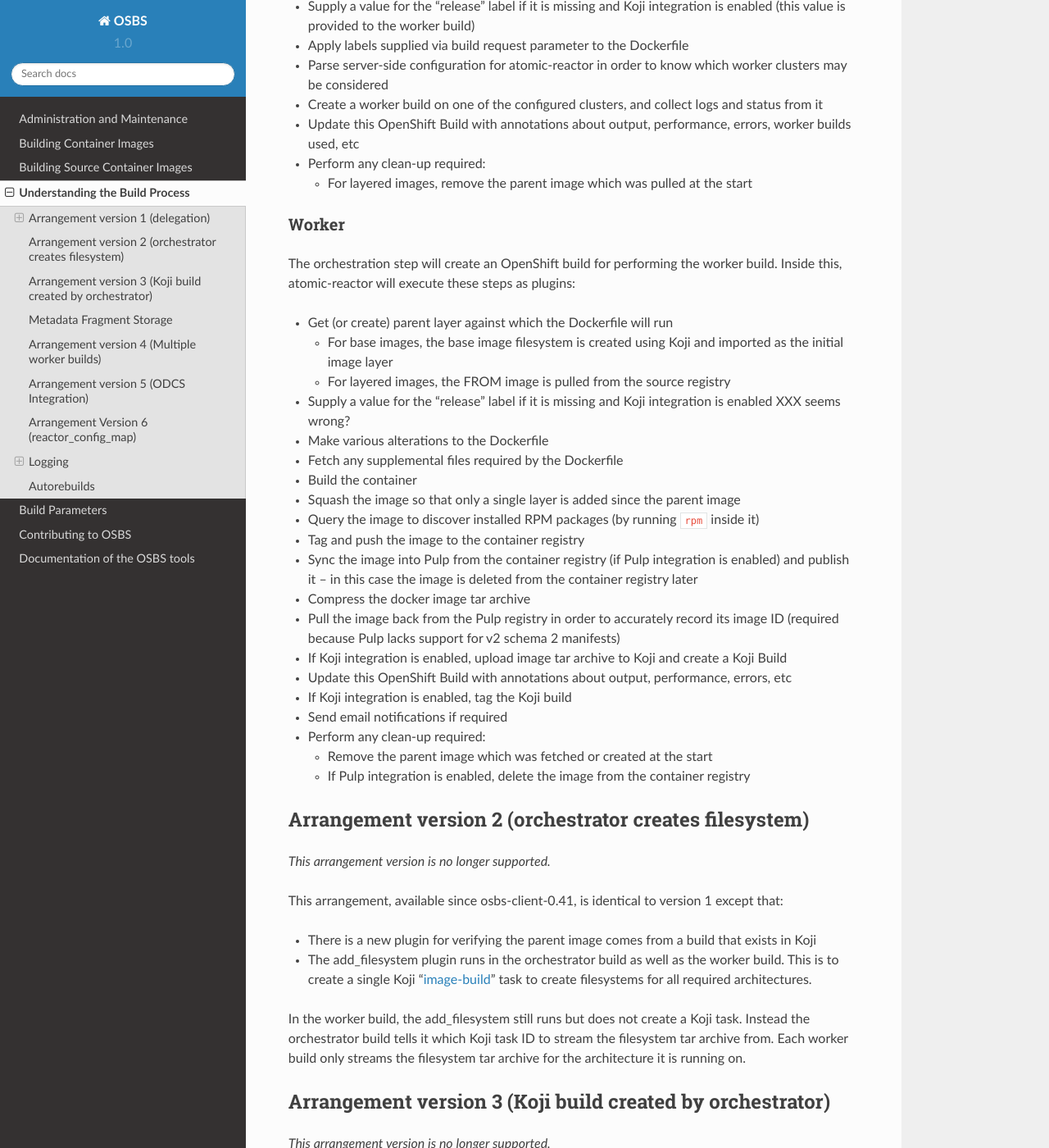
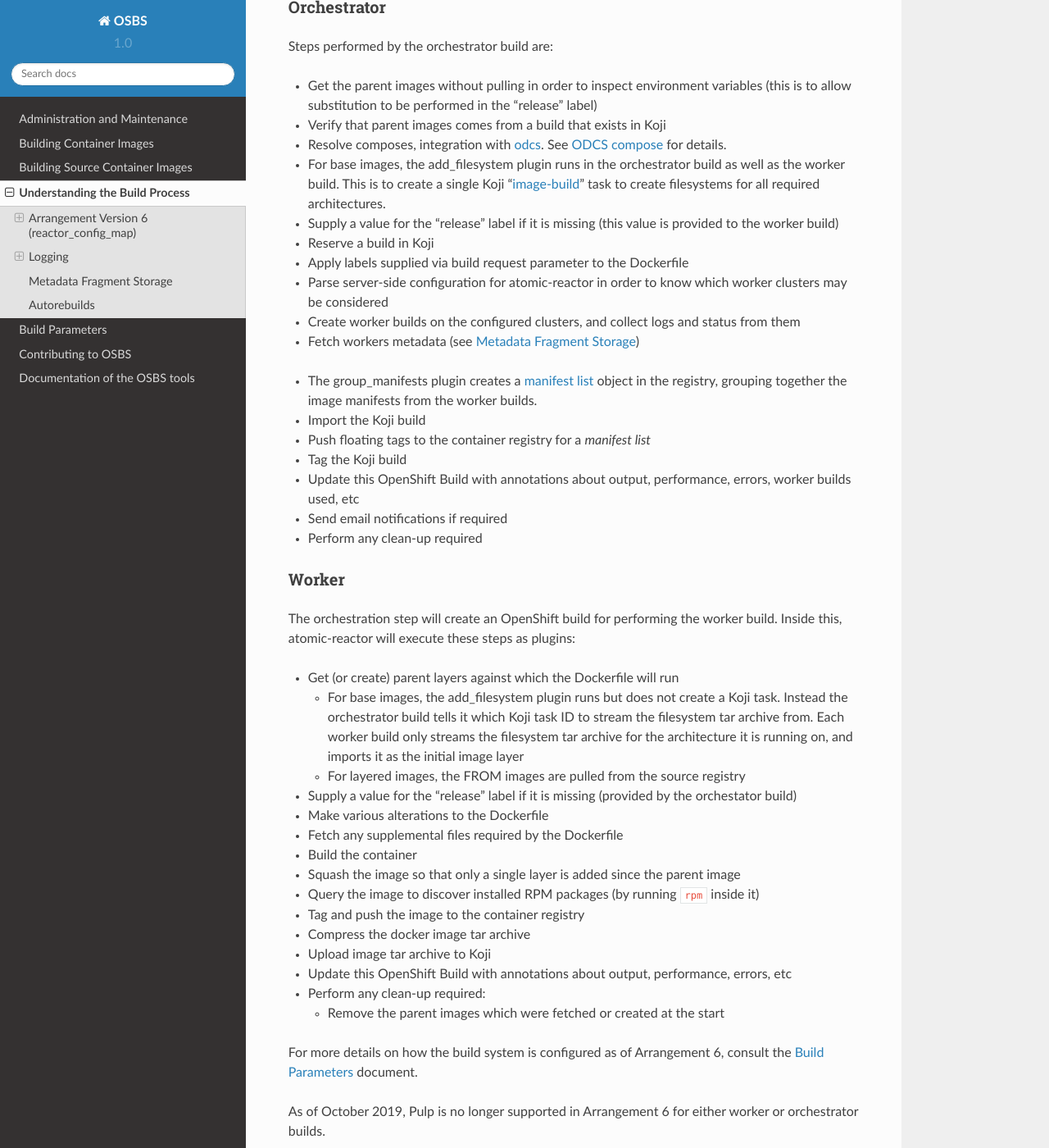
Before and after one commit to containerbuildsystem/osbs-docs, a Sphinx documentation site: the page built from docs/build_process.rst, in a window 1280 px wide and 1400 px high, scrolled down 1455 px. Shown: the whole window at 82% size. Built offline with Sphinx 7.4.7 and the Read the Docs theme 2.0.0, drawn with Linux system fonts in a browser that asks for light colours; some of the changed text lies outside the part shown.

Commit message:
Consolidate section about build arrangements
* CLOUDBLD-62

Signed-off-by: Robert Cerven <rcerven@redhat.com>

```diff
--- a/docs/build_process.rst
+++ b/docs/build_process.rst
@@ -48,53 +48,81 @@ build is called the "arrangement".
     (but each new version typically builds on the previous one,
     so no functionality is lost).
 
-Arrangement version 1 (delegation)
-----------------------------------
 
-*This arrangement version is no longer supported.*
+Arrangement Version 6 (reactor_config_map)
+------------------------------------------
+The orchestrator build chooses worker clusters based on platform (multi-platform build)
+and creates worker builds in those clusters. Worker builds perform their tasks and produce an image
+for their platform. After all worker builds finish, the orchestrator build continues with its own tasks.
 
-In this arrangement, the orchestrator build chooses a worker cluster
-and creates a worker build in that cluster. From then on, the worker
-build performs all the tasks required.
+This allows automatically triggered rebuilds (where the orchestrator cluster has
+complete knowledge of the latest build configurations and their triggers).
 
-Delegating this way allows for future features such as multi-platform
-builds (with multiple worker builds per orchestrator build) and
-automated triggered rebuilds (where the orchestrator cluster has
-complete knowledge of the latest build configurations and their
-triggers).
+In this arrangement version, environment parameters are provided by the **reactor_config**.
+The order of plugins is the same, but hard coded, or placeholder, environment
+parameters in **orchestrator_inner** and **worker_inner** json files change.
 
-.. graphviz:: images/arrangement-v1.dot
-   :caption: Orchestrator and worker builds (arrangement v1)
+An osbs-client configuration option **reactor_config_map** is required to define
+the name of the ``ConfigMap`` object holding the **reactor_config**. This
+configuration option is mandatory for arrangement versions greater than or
+equal to 6. The existing osbs-client configuration **reactor_config_secret**
+is deprecated (for all arrangements).
+
 
 Orchestrator
 ~~~~~~~~~~~~
 
 Steps performed by the orchestrator build are:
 
-- For layered images:
+- Get the parent images without pulling in order to inspect environment variables
+  (this is to allow substitution to be performed in the "release"
+  label)
 
-  * pull the parent image in order to inspect environment variables
-    (this is to allow substitution to be performed in the "release"
-    label)
+- Verify that parent images comes from a build that exists in Koji
 
-- Supply a value for the "release" label if it is missing and Koji
-  integration is enabled (this value is provided to the worker build)
+- Resolve composes, integration with `odcs`_.
+  See :ref:`yum-repositories-odcs-compose` for details.
+
+- For base images, the add_filesystem plugin runs in the orchestrator build as well as
+  the worker build. This is to create a single Koji "`image-build`_"
+  task to create filesystems for all required architectures.
+
+- Supply a value for the "release" label if it is missing
+  (this value is provided to the worker build)
+
+- Reserve a build in Koji
 
 - Apply labels supplied via build request parameter to the Dockerfile
 
 - Parse server-side configuration for atomic-reactor in order to know
   which worker clusters may be considered
 
-- Create a worker build on one of the configured clusters, and collect
-  logs and status from it
+- Create worker builds on the configured clusters, and collect
+  logs and status from them
+
+- Fetch workers metadata (see :ref:`Metadata Fragment Storage`)
+
+.. _group-manifests:
+
+- The group_manifests plugin creates a `manifest list`_ object in
+  the registry, grouping together the image manifests from the worker builds.
+
+- Import the Koji build
+
+- Push floating tags to the container registry for a `manifest list`
+
+- Tag the Koji build
 
 - Update this OpenShift Build with annotations about output,
   performance, errors, worker builds used, etc
 
-- Perform any clean-up required:
+- Send email notifications if required
 
-  * For layered images, remove the parent image which was pulled at
-    the start
+- Perform any clean-up required
+
+.. _`odcs`: https://pagure.io/odcs
+.. _`image-build`: https://docs.pagure.org/koji/image_build/
+.. _`manifest list`: https://docs.docker.com/registry/spec/manifest-v2-2/#manifest-list
 
 Worker
 ~~~~~~
@@ -103,16 +131,19 @@ The orchestration step will create an OpenShift build for performing
 the worker build. Inside this, atomic-reactor will execute these steps
 as plugins:
 
-- Get (or create) parent layer against which the Dockerfile will run
+- Get (or create) parent layers against which the Dockerfile will run
 
-  * For base images, the base image filesystem is created using Koji
-    and imported as the initial image layer
+  * For base images, the add_filesystem plugin runs but does not create
+    a Koji task. Instead the orchestrator build tells it which Koji task
+    ID to stream the filesystem tar archive from. Each worker build only
+    streams the filesystem tar archive for the architecture it is running on,
+    and imports it as the initial image layer
 
-  * For layered images, the FROM image is pulled from the source
+  * For layered images, the FROM images are pulled from the source
     registry
 
-- Supply a value for the "release" label if it is missing and Koji
-  integration is enabled XXX seems wrong?
+- Supply a value for the "release" label if it is missing
+  (provided by the orchestator build)
 
 - Make various alterations to the Dockerfile
 
@@ -128,169 +159,17 @@ as plugins:
 
 - Tag and push the image to the container registry
 
-- Sync the image into Pulp from the container registry (if Pulp
-  integration is enabled) and publish it -- in this case the image is
-  deleted from the container registry later
-
 - Compress the docker image tar archive
 
-- Pull the image back from the Pulp registry in order to accurately
-  record its image ID (required because Pulp lacks support for v2
-  schema 2 manifests)
-
-- If Koji integration is enabled, upload image tar archive to Koji and
-  create a Koji Build
+- Upload image tar archive to Koji
 
 - Update this OpenShift Build with annotations about output,
   performance, errors, etc
 
-- If Koji integration is enabled, tag the Koji build
-
-- Send email notifications if required
-
 - Perform any clean-up required:
 
-  * Remove the parent image which was fetched or created at the start
+  * Remove the parent images which were fetched or created at the start
 
-  * If Pulp integration is enabled, delete the image from the
-    container registry
-
-Arrangement version 2 (orchestrator creates filesystem)
--------------------------------------------------------
-
-*This arrangement version is no longer supported.*
-
-This arrangement, available since osbs-client-0.41, is identical to
-version 1 except that:
-
-- There is a new plugin for verifying the parent image comes from a
-  build that exists in Koji
-
-- The add_filesystem plugin runs in the orchestrator build as well as
-  the worker build. This is to create a single Koji "`image-build`_"
-  task to create filesystems for all required architectures.
-
-.. _`image-build`: https://docs.pagure.org/koji/image_build/
-
-In the worker build, the add_filesystem still runs but does not create
-a Koji task. Instead the orchestrator build tells it which Koji task
-ID to stream the filesystem tar archive from. Each worker build only
-streams the filesystem tar archive for the architecture it is running
-on.
-
-Arrangement version 3 (Koji build created by orchestrator)
-----------------------------------------------------------
-
-*This arrangement version is no longer supported.*
-
-This arrangement builds on version 2. The ``koji_promote`` plugin,
-which was previously responsible for creating the Koji build, is
-replaced by these plugins:
-
-- worker build
-
-  * koji_upload
-
-- orchestrator build
-
-  * fetch_worker_metadata (see :ref:`Metadata Fragment Storage`)
-
-  * koji_import
-
-  * koji_tag_build
-
-Additionally the ``sendmail`` plugin now runs in the orchestrator
-build and not the worker build.
-
-.. _`Metadata Fragment Storage`:
-
-Metadata Fragment Storage
--------------------------
-
-When creating a Koji Build using arrangement 3 and newer, the
-koji_import plugin needs to assemble Koji Build Metadata, including:
-
-- components installed in each builder image (worker builds and
-  orchestrator build)
-
-- components installed in each built image
-
-- information about each build host
-
-To assist the orchestrator build in assembling this (JSON) data, the
-worker builds gather information about their build hosts, builder
-images, and built images. They then need to pass this data to the
-orchestrator build. After creating the Koji Build, the orchestrator
-build must then free any resources used in passing the data.
-
-The method used for passing the data from the worker builds to the
-orchestrator build is to store it temporarily in a ConfigMap object in
-the worker cluster. Its name is stored in the OpenShift Build
-annotations for the worker build. To do this the worker cluster's
-"builder" service account needs permission to create ConfigMap
-objects.
-
-The orchestrator build collects the metadata fragments and assembles
-them together with the platform-neutral metadata in the koji_import
-plugin.
-
-The orchestrator build is then responsible for removing the OpenShift
-ConfigMap from the worker cluster. To do this, the worker cluster's
-"orchestrator" service account needs permission to get and delete
-ConfigMap objects.
-
-Arrangement version 4 (Multiple worker builds)
-----------------------------------------------
-
-*This arrangement version is no longer supported.*
-
-This arrangement moves most of the Pulp integration work to the
-orchestrator build, allowing for multiple worker builds. Only the
-pulp_push plugin remains in the worker build.
-
-.. _group-manifests:
-
-A new plugin, group_manifests, creates a `manifest list`_ object in
-the registry, grouping together the image manifests from the worker
-builds.
-
-.. _`manifest list`: https://docs.docker.com/registry/spec/manifest-v2-2/#manifest-list
-
-.. graphviz:: images/arrangement-v4.dot
-   :caption: Orchestrator and worker builds (arrangement v4)
-
-Arrangement version 5 (ODCS Integration)
-----------------------------------------
-
-*This arrangement version is no longer supported.*
-
-This arrangement builds on version 4. The ``resolve_composes`` plugin enables
-integration with `odcs`_. See :ref:`yum-repositories-odcs-compose` for details.
-
-.. _`odcs`: https://pagure.io/odcs
-
-- worker build
-
-  * No changes
-
-- orchestrator build
-
-  * resolve_composes
-
-.. _`logging`:
-
-Arrangement Version 6 (reactor_config_map)
-------------------------------------------
-
-In this arrangement version, environment parameters are provided by **reactor_config**.
-The order of plugins is the same, but hard coded, or placeholder, environment
-parameters in **orchestrator_inner** and **worker_inner** json files change.
-
-An osbs-client configuration option **reactor_config_map** is required to define
-the name of the ``ConfigMap`` object holding **reactor_config**. This
-configuration option is mandatory for arrangement versions greater than or
-equal to 6. The existing osbs-client configuration **reactor_config_secret**
-is deprecated (for all arrangements).
 
 For more details on how the build system is configured as of
 Arrangement 6, consult the :ref:`build_parameters` document.
@@ -396,6 +275,44 @@ Note:
   using a different format), the line was left alone
 
 
+.. _`Metadata Fragment Storage`:
+
+Metadata Fragment Storage
+-------------------------
+
+When creating a Koji Build using arrangement 3 and newer, the
+koji_import plugin needs to assemble Koji Build Metadata, including:
+
+- components installed in each builder image (worker builds and
+  orchestrator build)
+
+- components installed in each built image
+
+- information about each build host
+
+To assist the orchestrator build in assembling this (JSON) data, the
+worker builds gather information about their build hosts, builder
+images, and built images. They then need to pass this data to the
+orchestrator build. After creating the Koji Build, the orchestrator
+build must then free any resources used in passing the data.
+
+The method used for passing the data from the worker builds to the
+orchestrator build is to store it temporarily in a ConfigMap object in
+the worker cluster. Its name is stored in the OpenShift Build
+annotations for the worker build. To do this the worker cluster's
+"builder" service account needs permission to create ConfigMap
+objects.
+
+The orchestrator build collects the metadata fragments and assembles
+them, together with the platform-neutral metadata, in the koji_import
+plugin.
+
+The orchestrator build is then responsible for removing the OpenShift
+ConfigMap from the worker cluster. To do this, the worker cluster's
+"orchestrator" service account needs permission to get and delete
+ConfigMap objects.
+
+
 Autorebuilds
 ------------
 
```
Also changed, not shown: 2 other files.
